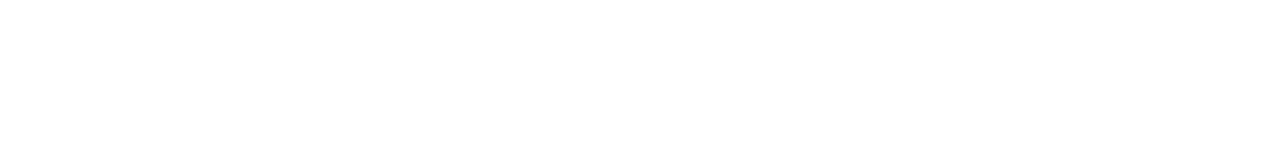
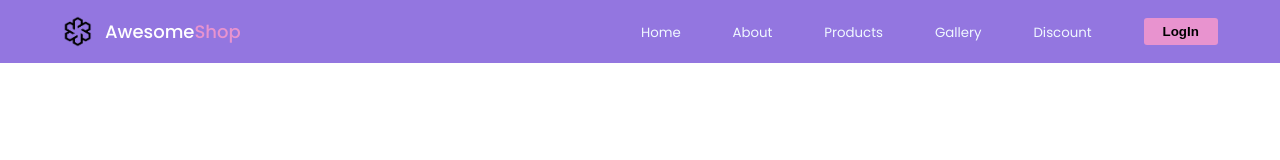
Before and after one commit to Selina-Khatun/jhananaka-shop, a plain HTML site: page index.html in a window 1280 px wide. Drawn offline with Linux system fonts and the light colour scheme.

Commit message:
added navbar section

```diff
--- a/index.html
+++ b/index.html
@@ -1,5 +1,6 @@
 <!DOCTYPE html>
 <html lang="en">
+
 <head>
     <meta charset="UTF-8">
     <meta name="viewport" content="width=device-width, initial-scale=1.0">
@@ -7,9 +8,27 @@
     <link rel="stylesheet" href="./styles/styles.css">
     <link rel="stylesheet" href="./styles/responsive.css">
 </head>
+
 <body>
-    <header></header>
+    <header>
+        <nav class="nav-container">
+            <div class="nav-logo">
+                <img class="nav-icon" src="./image/urban-hive.png" alt="">
+                <p>Awesome<span class="text-pink">Shop</span></p>
+            </div>
+            <ul class="nav-items">
+                <li><a href=""> Home</a></li>
+                <li><a href="">About</a></li>
+                <li><a href="">Products</a></li>
+                <li><a href="">Gallery</a></li>
+                <li><a href="">Discount</a></li>
+                <li><button class="btn">LogIn</button></li>
+
+            </ul>
+        </nav>
+    </header>
     <main></main>
     <footer></footer>
 </body>
+
 </html>
--- a/styles/styles.css
+++ b/styles/styles.css
@@ -1,4 +1,87 @@
 @import url('https://fonts.googleapis.com/css2?family=Poppins:wght@400;500;600;700;800&display=swap');
-*{
+
+body {
     font-family: 'Poppins', sans-serif;
+    margin: 0;
+    padding: 0;
 }
+
+header {
+    background-color: #9376e0;
+}
+
+.nav-container {
+    display: flex;
+    justify-content: space-between;
+    align-items: center;
+    padding: 0% 4%;
+    color: white;
+    max-width: 1280px;
+    margin: auto;
+}
+
+.nav-logo {
+    display: flex;
+    justify-content: start;
+    align-items: center;
+}
+
+.nav-logo p {
+    font-size: large;
+    font-weight: 500;
+}
+
+.text-pink {
+    color: #e893cf;
+}
+
+.nav-icon {
+    width: 10%;
+}
+
+.nav-items {
+    display: flex;
+    justify-content: space-around;
+    align-items: center;
+    gap: 5%;
+    width: 60%;
+
+
+}
+
+li {
+    list-style: none;
+
+}
+
+li a {
+    font-size: smaller;
+    text-decoration: none;
+    color: aliceblue;
+    transition: all 2s, color 1s;
+}
+
+li a:hover {
+    text-decoration: underline;
+    color: #e893cf;
+}
+
+.btn {
+    background: #e893cf;
+    border: none;
+    padding: 6px 19px;
+    border-radius: 3px;
+    font-weight: 600;
+    cursor: pointer;
+    transform: scaleX(1) scaleY(1);
+     transition: transform 0.3s, opacity 0.3s;
+}
+
+.btn:hover {
+    background: #f16ac9;
+    border: 2px solid whitesmoke;
+    opacity: 1;
+    transform: scaleX(1.1) scaleY(1);
+
+
+}
```
Also changed, not shown: image/bag-picture.jpg (added), image/bag.png (added), image/urban-hive.png (added).
